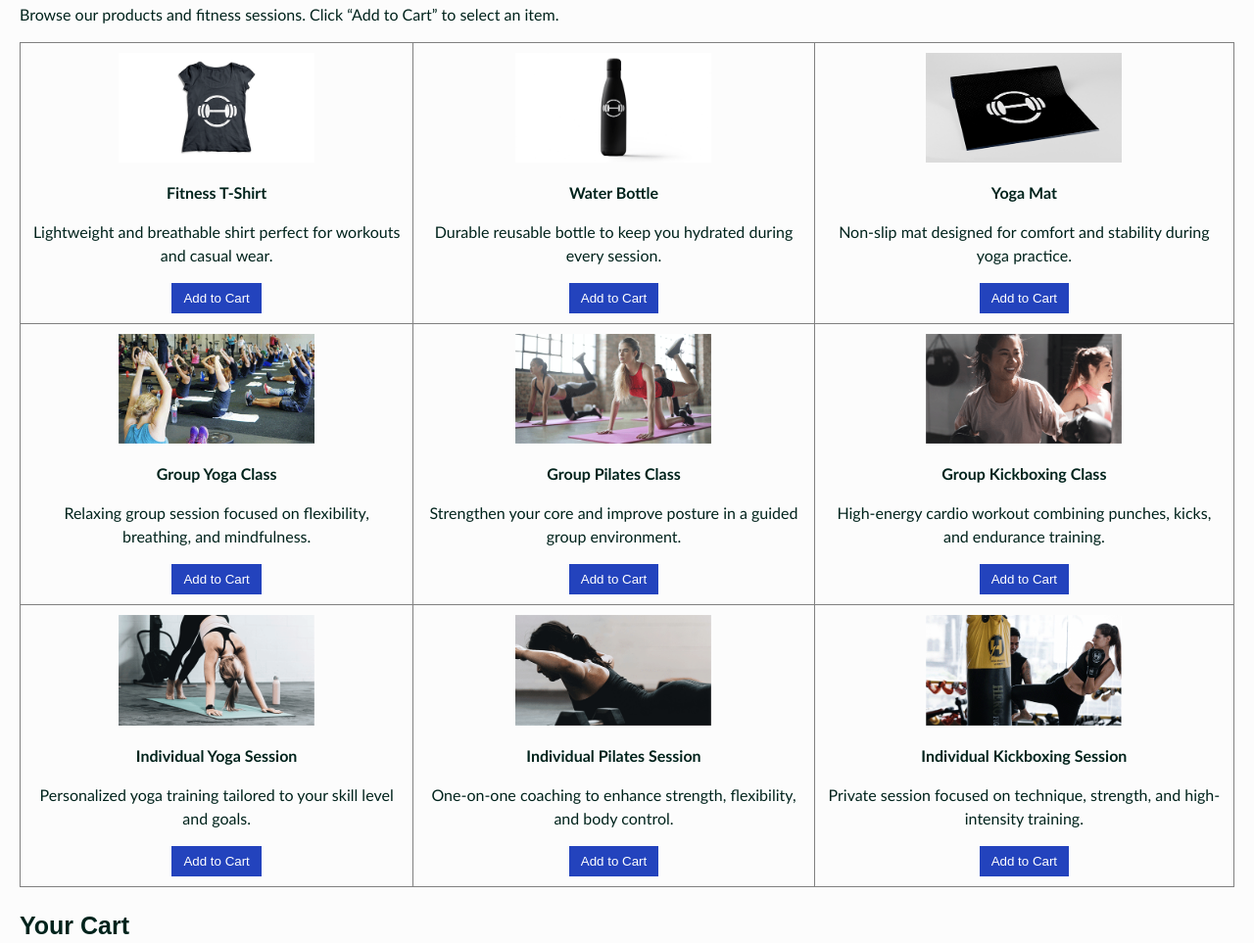
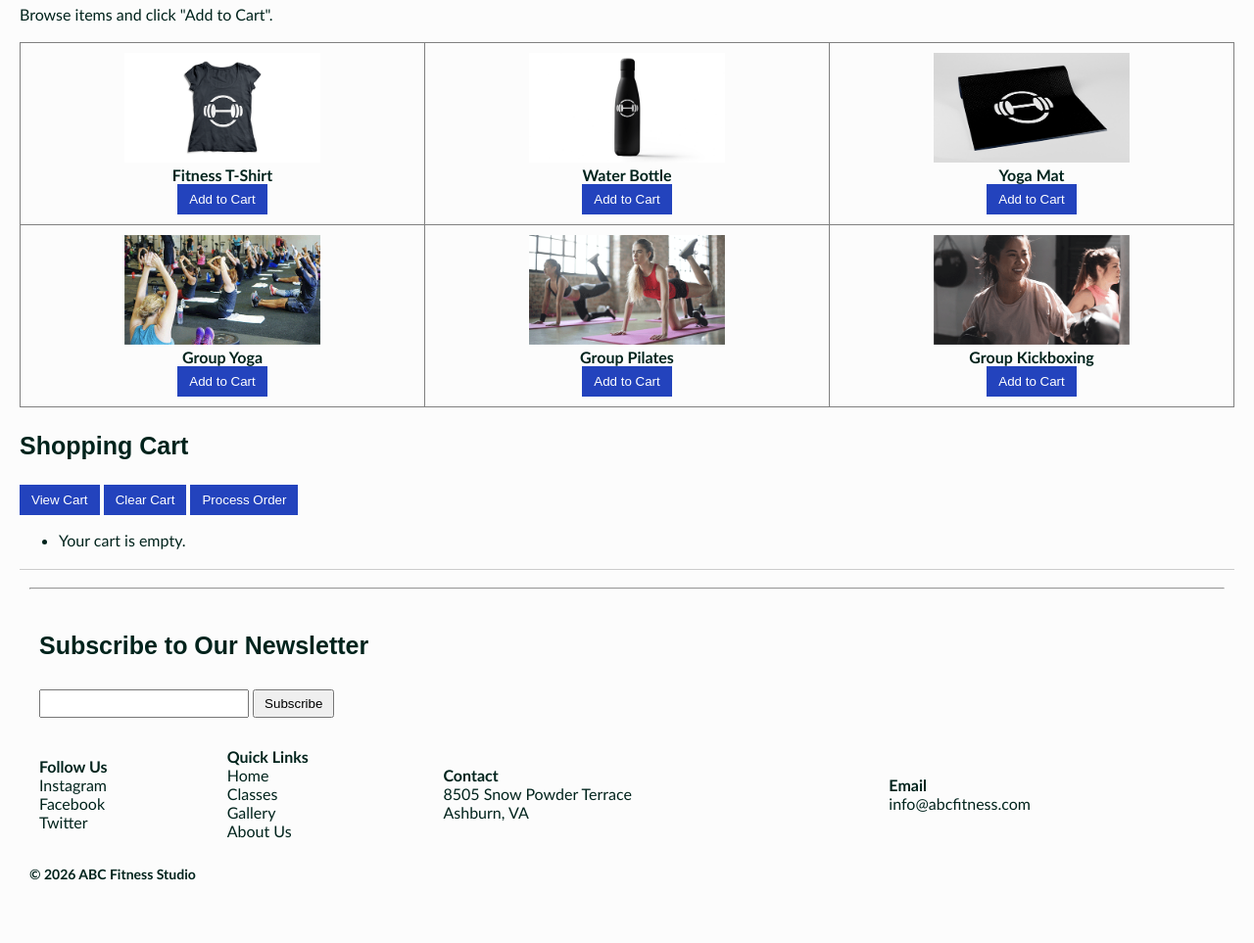
Before and after one commit to clint-edmund/abc-fitness-studio, a plain HTML site: page gallery.html in a window 1280 px wide. Shown: the part 251-1214 px from the top of the page at 98% size. Drawn offline with Linux system fonts and the light colour scheme.

Commit message:
Storing Data with Web Storage

```diff
--- a/gallery.html
+++ b/gallery.html
@@ -13,7 +13,7 @@
   <table width="100%" cellpadding="10">
     <tr>
       <td width="20%">
-          <img src="images/logo.png" alt="ABC Fitness Studio Logo" width="80">
+        <img src="images/logo.png" width="80" alt="Logo">
       </td>
 
       <td width="80%">
@@ -29,40 +29,36 @@
           <a href="about.html#contact">Contact</a> |
           <a href="classes.html#book">Book Class</a>
         </nav>
-
       </td>
     </tr>
   </table>
   <hr>
 </header>
 
-  <!-- MAIN CONTENT -->
+<!-- MAIN -->
 <main>
 
 <h2><strong>Gallery &amp; Products</strong></h2>
-    <p>Browse our products and fitness sessions. Click “Add to Cart” to select an item.</p>
+<p>Browse items and click "Add to Cart".</p>
 
-    <table width="100%" cellpadding="15" border="1">
+<table border="1" cellpadding="15">
 
 <tr>
 <td>
 <img src="images/Client2_TeeShirt.png" width="200"><br>
-          <p><strong>Fitness T-Shirt</strong></p>
-          <p>Lightweight and breathable shirt perfect for workouts and casual wear.</p>
+<strong>Fitness T-Shirt</strong><br>
 <button onclick="addToCart('Fitness T-Shirt')">Add to Cart</button>
 </td>
 
 <td>
 <img src="images/Client2_WaterBottle.png" width="200"><br>
-          <p><strong>Water Bottle</strong></p>
-          <p>Durable reusable bottle to keep you hydrated during every session.</p>
+<strong>Water Bottle</strong><br>
 <button onclick="addToCart('Water Bottle')">Add to Cart</button>
 </td>
 
 <td>
 <img src="images/Client2_YogaMat.png" width="200"><br>
-          <p><strong>Yoga Mat</strong></p>
-          <p>Non-slip mat designed for comfort and stability during yoga practice.</p>
+<strong>Yoga Mat</strong><br>
 <button onclick="addToCart('Yoga Mat')">Add to Cart</button>
 </td>
 </tr>
@@ -70,57 +66,33 @@
 <tr>
 <td>
 <img src="images/Client2_GroupYoga.png" width="200"><br>
-          <p><strong>Group Yoga Class</strong></p>
-          <p>Relaxing group session focused on flexibility, breathing, and mindfulness.</p>
-          <button onclick="addToCart('Group Yoga Class')">Add to Cart</button>
+<strong>Group Yoga</strong><br>
+<button onclick="addToCart('Group Yoga')">Add to Cart</button>
 </td>
 
 <td>
 <img src="images/Client2_GroupPilates.png" width="200"><br>
-          <p><strong>Group Pilates Class</strong></p>
-          <p>Strengthen your core and improve posture in a guided group environment.</p>
-          <button onclick="addToCart('Group Pilates Class')">Add to Cart</button>
+<strong>Group Pilates</strong><br>
+<button onclick="addToCart('Group Pilates')">Add to Cart</button>
 </td>
 
 <td>
 <img src="images/Client2_GroupKickboxing.png" width="200"><br>
-          <p><strong>Group Kickboxing Class</strong></p>
-          <p>High-energy cardio workout combining punches, kicks, and endurance training.</p>
-          <button onclick="addToCart('Group Kickboxing Class')">Add to Cart</button>
-        </td>
-      </tr>
-
-      <tr>
-        <td>
-          <img src="images/Client2_IndividualYoga.png" width="200"><br>
-          <p><strong>Individual Yoga Session</strong></p>
-          <p>Personalized yoga training tailored to your skill level and goals.</p>
-          <button onclick="addToCart('Individual Yoga Session')">Add to Cart</button>
-        </td>
-
-        <td>
-          <img src="images/Client2_IndividualPilates.png" width="200"><br>
-          <p><strong>Individual Pilates Session</strong></p>
-          <p>One-on-one coaching to enhance strength, flexibility, and body control.</p>
-          <button onclick="addToCart('Individual Pilates Session')">Add to Cart</button>
-        </td>
-
-        <td>
-          <img src="images/Client2_IndividualKickboxing.png" width="200"><br>
-          <p><strong>Individual Kickboxing Session</strong></p>
-          <p>Private session focused on technique, strength, and high-intensity training.</p>
-          <button onclick="addToCart('Individual Kickboxing Session')">Add to Cart</button>
+<strong>Group Kickboxing</strong><br>
+<button onclick="addToCart('Group Kickboxing')">Add to Cart</button>
 </td>
 </tr>
 
 </table>
 
 <!-- CART -->
-    <h3>Your Cart</h3>
-    <ul id="cartList"></ul>
+<h3>Shopping Cart</h3>
 
+<button id="viewCartBtn">View Cart</button>
 <button id="clearCartBtn">Clear Cart</button>
 <button id="processOrderBtn">Process Order</button>
+
+<ul id="cartList"></ul>
 
 </main>
 
@@ -129,62 +101,136 @@
 <hr>
 
 <table width="100%" cellpadding="10">
+
 <tr>
 <td colspan="4">
 <h3><strong>Subscribe to Our Newsletter</strong></h3>
 
-          <form>
-            <input type="email" id="newsletter">
+<form id="newsletterForm">
+<input type="email" id="newsletter" required>
 <input type="submit" value="Subscribe">
 </form>
 </td>
 </tr>
+
+<tr>
+<td>
+<strong>Follow Us</strong><br>
+Instagram<br>
+Facebook<br>
+Twitter
+</td>
+
+<td>
+<strong>Quick Links</strong><br>
+Home<br>
+Classes<br>
+Gallery<br>
+About Us
+</td>
+
+<td>
+<strong>Contact</strong><br>
+8505 Snow Powder Terrace<br>
+Ashburn, VA
+</td>
+
+<td>
+<strong>Email</strong><br>
+info@abcfitness.com
+</td>
+</tr>
+
 </table>
 
 <p><strong>&copy; 2026 ABC Fitness Studio</strong></p>
+
 </footer>
 
 <!-- JAVASCRIPT -->
 <script>
+window.onload = function() {
+
 let cart = [];
 
-    function addToCart(item) {
-      cart.push(item);
-      alert(item + " added to cart!");
-      updateCart();
+// LOAD CART
+function loadCart() {
+  const saved = sessionStorage.getItem("cart");
+  cart = saved ? JSON.parse(saved) : [];
 }
 
+// SAVE CART
+function saveCart() {
+  sessionStorage.setItem("cart", JSON.stringify(cart));
+}
+
+// DISPLAY CART
 function updateCart() {
-      const cartList = document.getElementById("cartList");
-      cartList.innerHTML = "";
+  const list = document.getElementById("cartList");
+  list.innerHTML = "";
 
-      cart.forEach(function(item) {
+  if (cart.length === 0) {
+    list.innerHTML = "<li>Your cart is empty.</li>";
+    return;
+  }
+
+  cart.forEach(item => {
     let li = document.createElement("li");
     li.innerText = item;
-        cartList.appendChild(li);
+    list.appendChild(li);
   });
 }
 
+// ADD ITEM
+window.addToCart = function(item) {
+  loadCart();
+  cart.push(item);
+  saveCart();
+  updateCart();
+  alert("Item added to the cart.");
+};
+
+// VIEW CART
+document.getElementById("viewCartBtn").onclick = function() {
+  loadCart();
+  updateCart();
+};
+
+// CLEAR CART
 document.getElementById("clearCartBtn").onclick = function() {
   cart = [];
+  saveCart();
   updateCart();
-      alert("Cart has been cleared.");
+  alert("Cart cleared.");
 };
 
+// PROCESS ORDER
 document.getElementById("processOrderBtn").onclick = function() {
+  loadCart();
+
   if (cart.length === 0) {
-        alert("Your cart is empty. Please add items before processing your order.");
+    alert("Your cart is empty.");
   } else {
-        alert("Processing Order...");
+    alert("Thank you for your order.");
     cart = [];
+    saveCart();
     updateCart();
   }
 };
 
-    const form = document.querySelector("form");
-    form.onsubmit = function(event) {
-      event.preventDefault();
-      alert("Thank you for subscribing!");
+// LOAD ON START
+loadCart();
+updateCart();
+
+// ----- FOOTER NEWSLETTER -----
+const newsletterForm = document.getElementById("newsletterForm");
+
+newsletterForm.onsubmit = function(e) {
+  e.preventDefault();
+  alert("Thank you for subscribing.");
+  newsletterForm.reset();
+};
+
 };
 </script>
 
```
Also changed, not shown: about.html (+49 -10 lines). Lines whose indentation alone changed are shown as unchanged.
